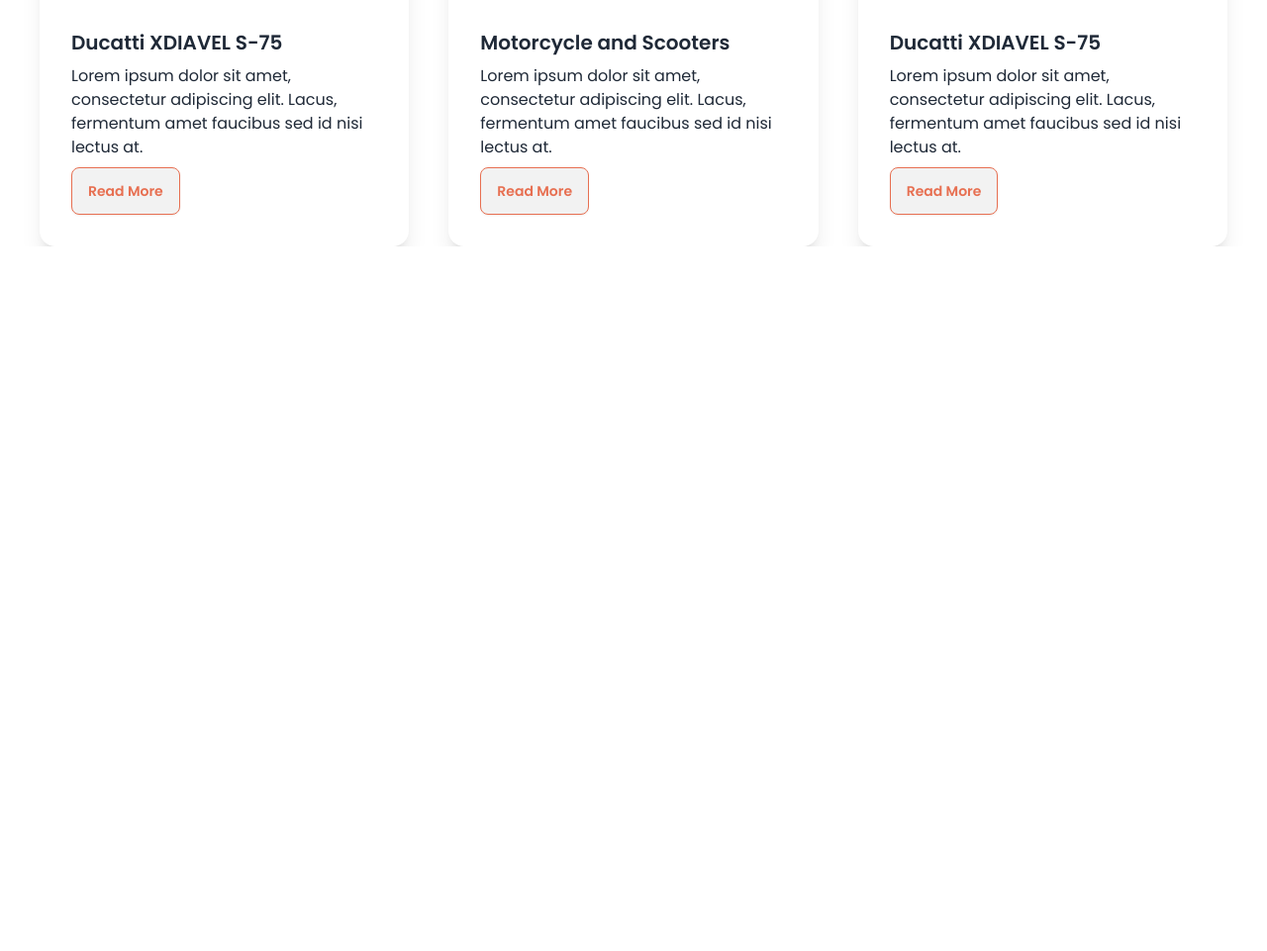
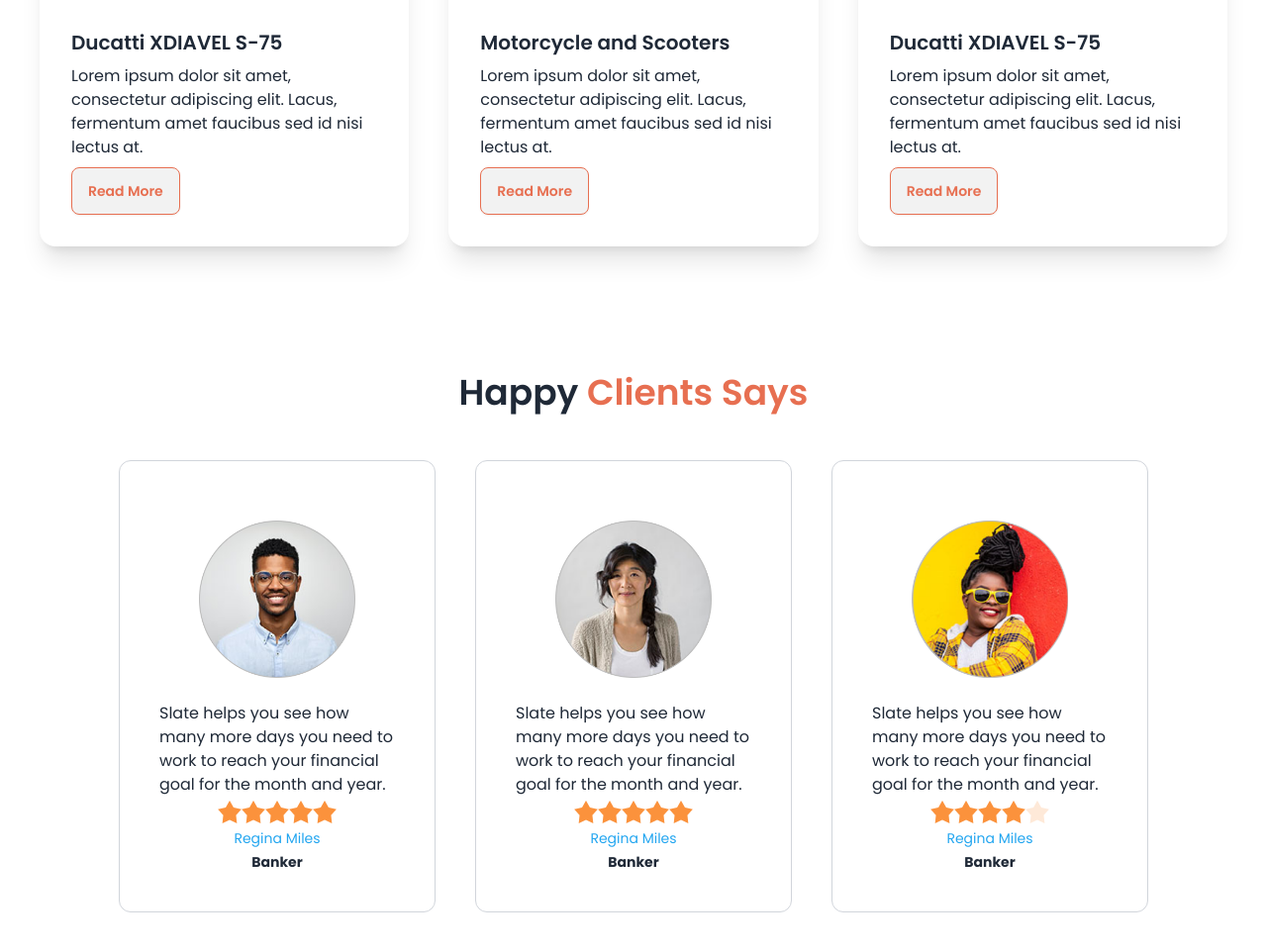
Before and after one commit to sydsym/biker-zone-daisyui, a plain HTML site: page index.html in a window 1280 px wide. Shown: the part 1607-2568 px from the top of the page at 99% size. Before the commit the page ends 1856 px from the top, so only its background shows below. Drawn offline with nearby package versions, Linux system fonts and the light colour scheme.

Commit message:
finish till rating

```diff
--- a/index.html
+++ b/index.html
@@ -28,6 +28,7 @@
             colors: {
               customOrange: "#E76F51",
               customPink: "rgba(231, 111, 81, 0.1)",
+              customSky: "#23A6F0",
             },
           },
         },
@@ -266,7 +267,7 @@
               </p>
               <div class="card-actions justify-start">
                 <button
-                  class="btn border border-customOrange text-customOrange"
+                  class="btn border border-customOrange text-customOrange hover:bg-customOrange hover:text-white"
                 >
                   Read More
                 </button>
@@ -285,7 +286,7 @@
               </p>
               <div class="card-actions justify-start">
                 <button
-                  class="btn border border-customOrange text-customOrange"
+                  class="btn border border-customOrange text-customOrange hover:bg-customOrange hover:text-white"
                 >
                   Read More
                 </button>
@@ -304,7 +305,7 @@
               </p>
               <div class="card-actions justify-start">
                 <button
-                  class="btn border border-customOrange text-customOrange"
+                  class="btn border border-customOrange text-customOrange hover:bg-customOrange hover:text-white"
                 >
                   Read More
                 </button>
@@ -313,6 +314,138 @@
           </div>
         </div>
       </section>
+
+      <!-- happy clients -->
+      <section class="p-20">
+        <h2 class="text-center text-4xl font-semibold my-12">
+          Happy <span class="text-customOrange">Clients Says</span>
+        </h2>
+        <div class="grid grid-cols-1 md:grid-cols-2 lg:grid-cols-3 gap-10">
+          <div
+            class="flex flex-col justify-center items-center border border-gray-300 rounded-xl p-10 gap-1"
+          >
+            <div class="flex w-full justify-center my-5">
+              <img class="w-2/3" src="src/others/user-1.png" alt="user-1" />
+            </div>
+            <p>
+              Slate helps you see how many more days you need to work to reach
+              your financial goal for the month and year.
+            </p>
+            <div class="rating">
+              <input
+                type="radio"
+                name="rating-2"
+                class="mask mask-star-2 bg-orange-400"
+              />
+              <input
+                type="radio"
+                name="rating-2"
+                class="mask mask-star-2 bg-orange-400"
+              />
+              <input
+                type="radio"
+                name="rating-2"
+                class="mask mask-star-2 bg-orange-400"
+              />
+              <input
+                type="radio"
+                name="rating-2"
+                class="mask mask-star-2 bg-orange-400"
+                checked="checked"
+              />
+              <input
+                type="radio"
+                name="rating-2"
+                class="mask mask-star-2 bg-orange-400"
+              />
+            </div>
+            <p class="text-sm text-customSky">Regina Miles</p>
+            <p class="font-bold text-sm">Banker</p>
+          </div>
+          <div
+            class="flex flex-col justify-center items-center border border-gray-300 rounded-xl gap-1 p-10"
+          >
+            <div class="flex w-full justify-center my-5">
+              <img class="w-2/3" src="src/others/user-2.png" alt="user-1" />
+            </div>
+            <p>
+              Slate helps you see how many more days you need to work to reach
+              your financial goal for the month and year.
+            </p>
+            <div class="rating">
+              <input
+                type="radio"
+                name="rating-2"
+                class="mask mask-star-2 bg-orange-400"
+              />
+              <input
+                type="radio"
+                name="rating-2"
+                class="mask mask-star-2 bg-orange-400"
+              />
+              <input
+                type="radio"
+                name="rating-2"
+                class="mask mask-star-2 bg-orange-400"
+              />
+              <input
+                type="radio"
+                name="rating-2"
+                class="mask mask-star-2 bg-orange-400"
+                checked="checked"
+              />
+              <input
+                type="radio"
+                name="rating-2"
+                class="mask mask-star-2 bg-orange-400"
+              />
+            </div>
+            <p class="text-sm text-customSky">Regina Miles</p>
+            <p class="font-bold text-sm">Banker</p>
+          </div>
+          <div
+            class="flex flex-col justify-center items-center border border-gray-300 rounded-xl p-10 gap-1"
+          >
+            <div class="flex w-full justify-center my-5">
+              <img class="w-2/3" src="src/others/user-3.png" alt="user-1" />
+            </div>
+            <p>
+              Slate helps you see how many more days you need to work to reach
+              your financial goal for the month and year.
+            </p>
+            <div class="rating">
+              <input
+                type="radio"
+                name="rating-2"
+                class="mask mask-star-2 bg-orange-400"
+              />
+              <input
+                type="radio"
+                name="rating-2"
+                class="mask mask-star-2 bg-orange-400"
+              />
+              <input
+                type="radio"
+                name="rating-2"
+                class="mask mask-star-2 bg-orange-400"
+              />
+              <input
+                type="radio"
+                name="rating-2"
+                class="mask mask-star-2 bg-orange-400"
+                checked="checked"
+              />
+              <input
+                type="radio"
+                name="rating-2"
+                class="mask mask-star-2 bg-orange-400"
+              />
+            </div>
+            <p class="text-sm text-customSky">Regina Miles</p>
+            <p class="font-bold text-sm">Banker</p>
+          </div>
+        </div>
+      </section>
     </main>
   </body>
 </html>
```
